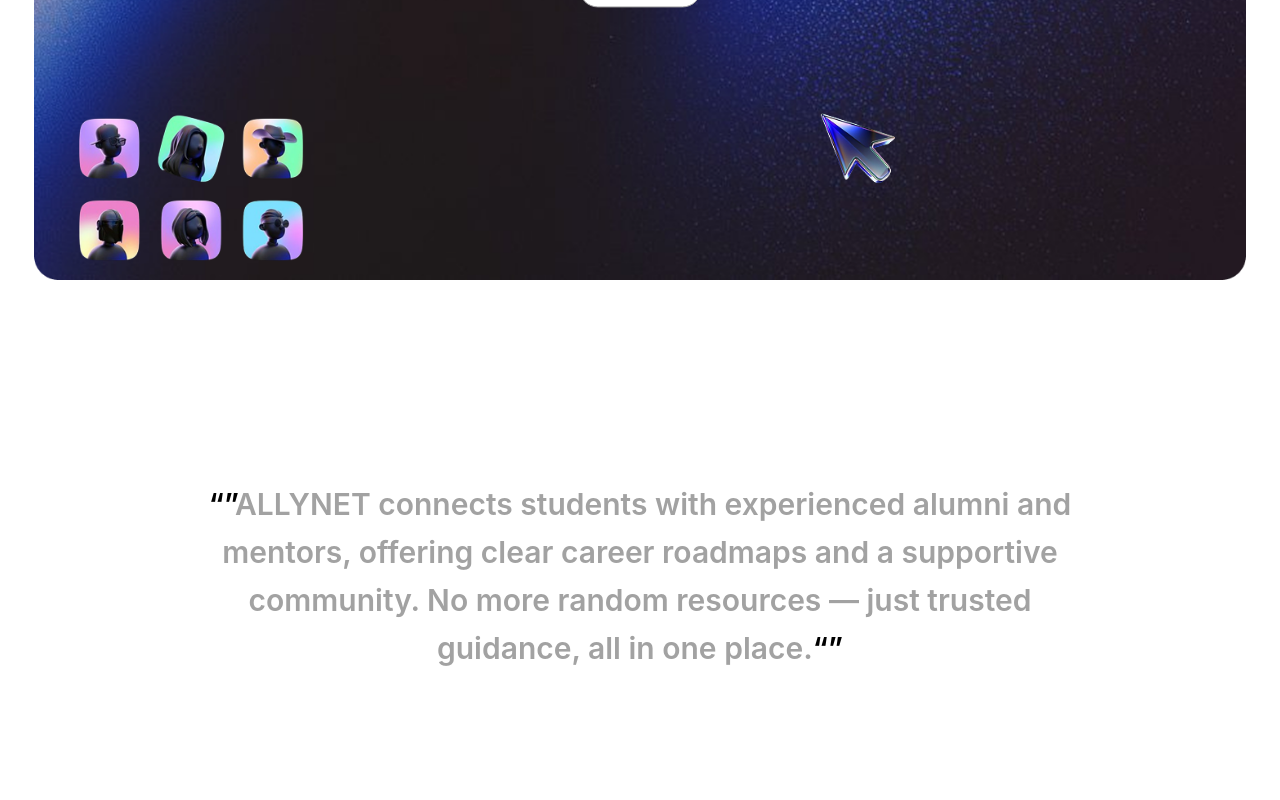
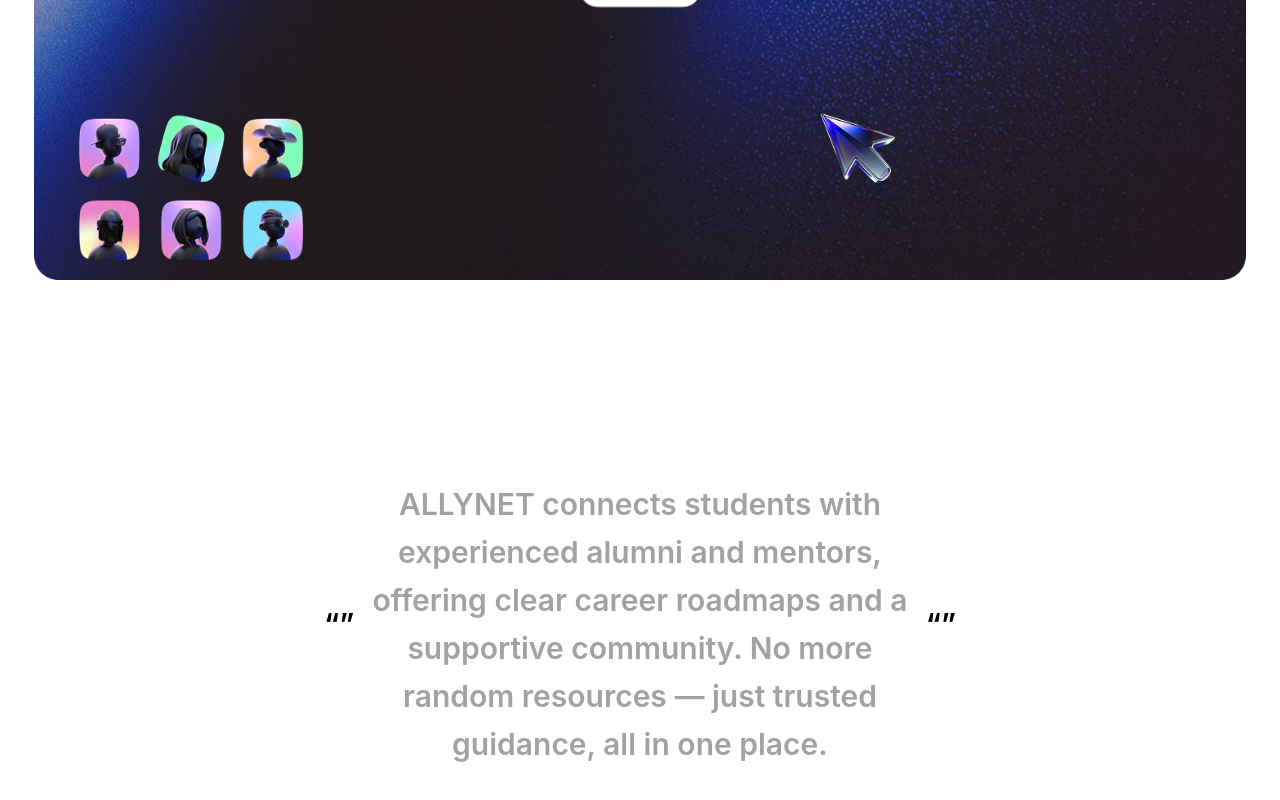
Before and after one commit to parmarraj999/allynet, a React (Create React App) app: page / in a window 1280 px wide. Shown: the part 484-1284 px from the top of the page. Built offline with nearby package versions, Linux system fonts and the light colour scheme.

Commit message:
fix: adjust next-section text width/height to match Figma lines

```diff
--- a/src/page/landing-page/landingPage.css
+++ b/src/page/landing-page/landingPage.css
@@ -154,16 +154,24 @@
 .next-section {
   padding: 12.5rem 0;
   text-align: center;
+  max-width: 900px;
+  margin: 0 auto;
 }
 
 .next-text {
   font-size: 1.875rem; /* 30px */
   font-weight: 600; /* semi-bold */
   line-height: 1.6;
-  max-width: 900px;
+  max-width: 70.238%;
+  line-height: 1.6;
   margin: 0 auto;
   color: #A2A2A2;
+  overflow: hidden;
+  display: flex;
+  align-items: center;
+  justify-content: center;
 }
+
 
 .next-text .quotes {
   color: #000000;
```
